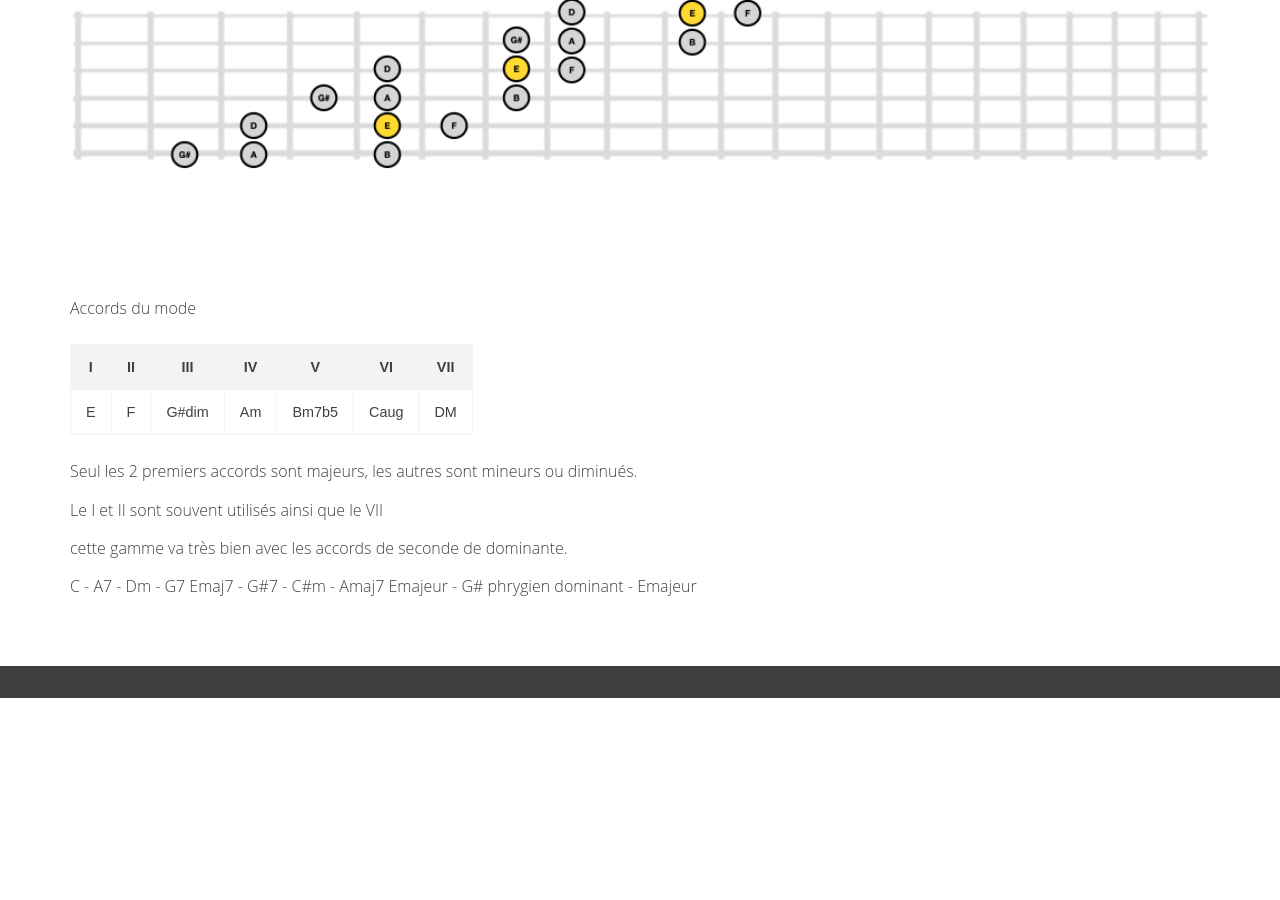
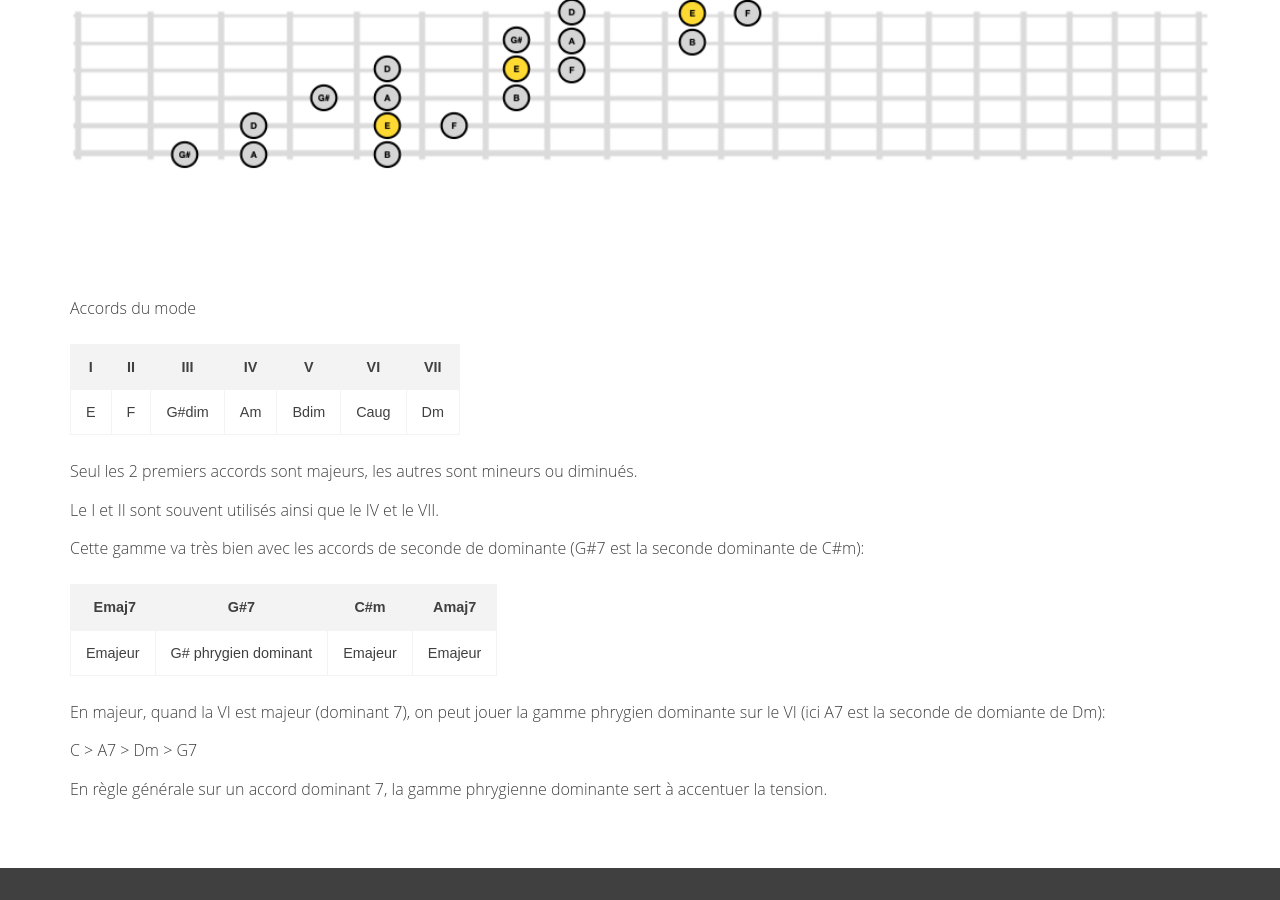
Before and after one commit to atouchard/atouchard, a Jekyll site: the page built from collections/_gammes/phrygian-dominant.md, in a window 1280 px wide and 900 px high, scrolled down 1760 px. Built offline with Jekyll 4.4.1, drawn with Linux system fonts in a browser that asks for light colours; before the commit the page ends 2458 px from its top, so only the background shows below that; some of the changed text lies outside the part shown.

Commit message:
phrygian and more

```diff
--- a/collections/_gammes/phrygian-dominant.md
+++ b/collections/_gammes/phrygian-dominant.md
@@ -9,7 +9,7 @@ order_number: 2
 
 Utilisé dans le metal ou la musique ethnique (indienne, flamenco, arabe, ...)
 
-"Elle possède beaucoup de chose en commun avec la gamme phrygienne et la gamme harmonique mineure", ce que nous allons voir par la suite
+"Elle possède beaucoup de chose en commun avec la gamme phrygienne et la gamme harmonique mineure", ce que nous allons voir par la suite.
 
 ![gamme phrygienne]({{ site.baseurl }}/assets/images/phrygian-dominant/phrygian-dominant1.png "gamme phrygienne")
 
@@ -31,14 +31,20 @@ Accords du mode
 
 | I | II |  III  | IV |   V   |  VI  | VII |
 |---|----|-------|----|-------|------|-----|
-| E |  F | G#dim | Am | Bm7b5 | Caug |  DM |
+| E |  F | G#dim | Am | Bdim  | Caug |  Dm |
 
 Seul les 2 premiers accords sont majeurs, les autres sont mineurs ou diminués.
 
-Le I et II sont souvent utilisés ainsi que le VII
+Le I et II sont souvent utilisés ainsi que le IV et le VII.
 
-cette gamme va très bien avec les accords de seconde de dominante.
+Cette gamme va très bien avec les accords de seconde de dominante (G#7 est la seconde dominante de C#m):
 
-C       - A7                   - Dm  - G7
-Emaj7   - G#7                  - C#m - Amaj7
-Emajeur - G# phrygien dominant - Emajeur
+| Emaj7   | G#7                  | C#m     | Amaj7   |
+|---------|----------------------|---------|---------|
+| Emajeur | G# phrygien dominant | Emajeur | Emajeur |
+
+En majeur, quand la VI est majeur (dominant 7), on peut jouer la gamme phrygien dominante sur le VI (ici A7 est la seconde de domiante de Dm):
+
+C > A7 > Dm > G7
+
+En règle générale sur un accord dominant 7, la gamme phrygienne dominante sert à accentuer la tension.
```
Also changed, not shown: collections/_modes/dorian.md (+8 -3 lines), collections/_theorie/diminished-chords.md (+9 -0 lines).
